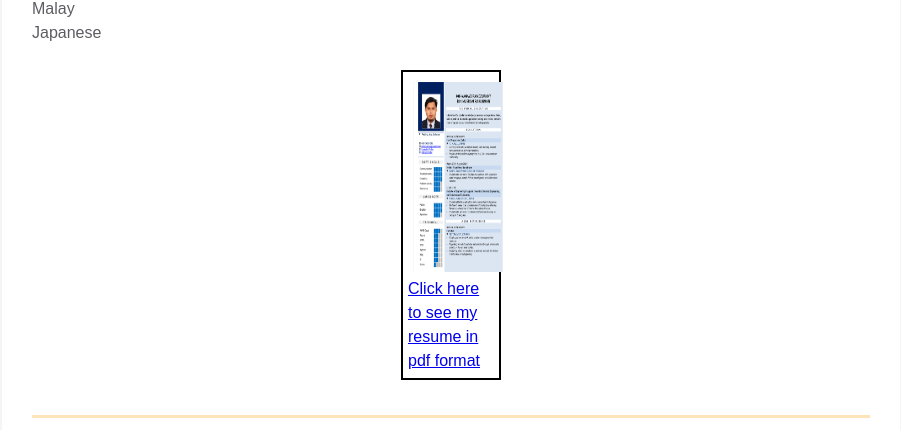
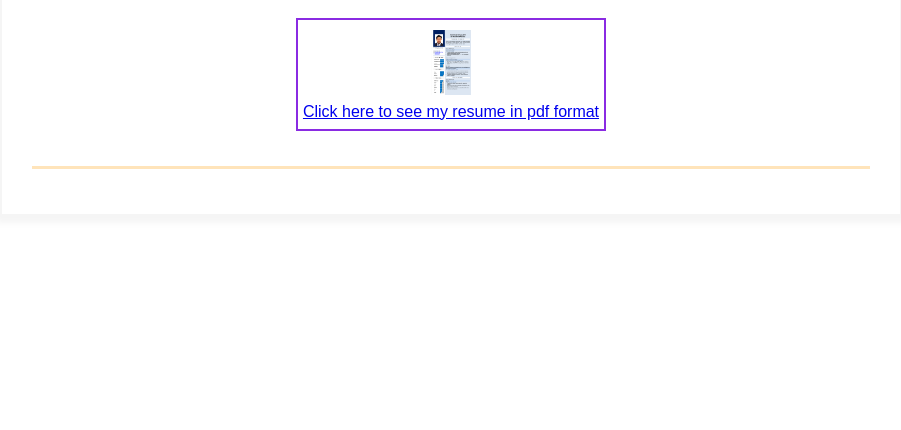
Before and after one commit to rumned/homepage, a plain HTML site: page index.html in a window 1280 px wide. Shown: the part 1605-2035 px from the top of the page, without its empty margins (189-1090 px from the left). After the commit the page ends 1870 px from the top, so only its background shows below. Drawn offline with Linux system fonts and the light colour scheme.

Commit message:
Changed color scheme and resized box and thumbnail

```diff
--- a/styles.css
+++ b/styles.css
@@ -9,11 +9,11 @@
 	line-height: 1.5;
 
 	--primary-text-color: #181820;
-	--secondary-text-color: #5c5c62;
+	--secondary-text-color: #280a42;
 	--durability-text-color: #6a737d9c;
-	--icon-color: #6a737d;
+	--icon-color: #0ca234;
 	--border-color: #ff9a0045;
-	--text-decoration-color: #ff9a00;
+	--text-decoration-color: #0400ff;
   }
 
   .container {
@@ -122,8 +122,8 @@
 
   .contact-info__avatar {
 	border-radius: 50%;
-	width: 200px;
-	height: 200px;
+	width: 100px;
+	height: 100px;
 	object-fit: cover;
 	border: 3px solid;
 	border-color: var(--text-decoration-color);
@@ -298,17 +298,17 @@
   }
 
   .box {
-	border: 2px solid black;
+	border: 2px solid blueviolet;
 	padding:5px;
 	margin:5px;
-	width: 100px;
+	width: auto;
 	margin-left: auto;
 	margin-right: auto;
   }
 
   .resume-thumbnail {
-	width: 100px;
-	height: 200px;
+	width: 50px;
+	height: 75px;
 	display: block;
 	margin-left: auto;
 	margin-right: auto;
```
